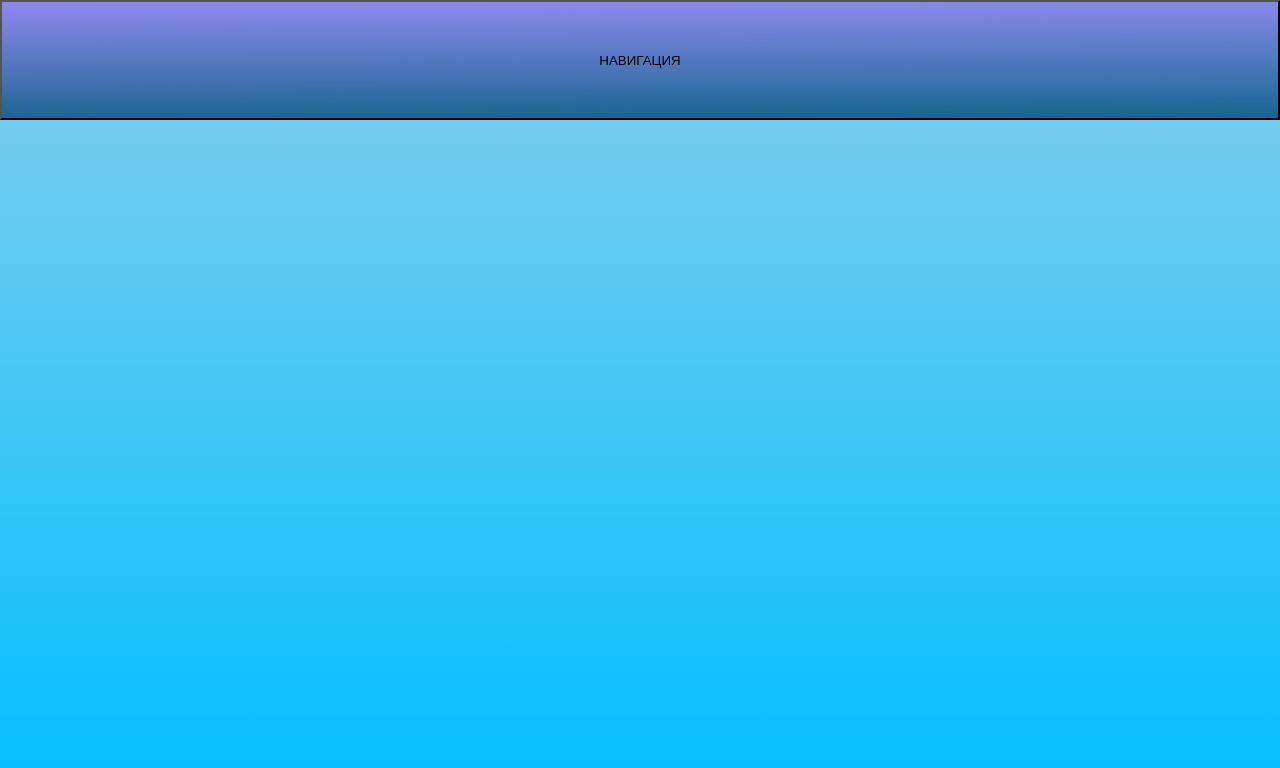
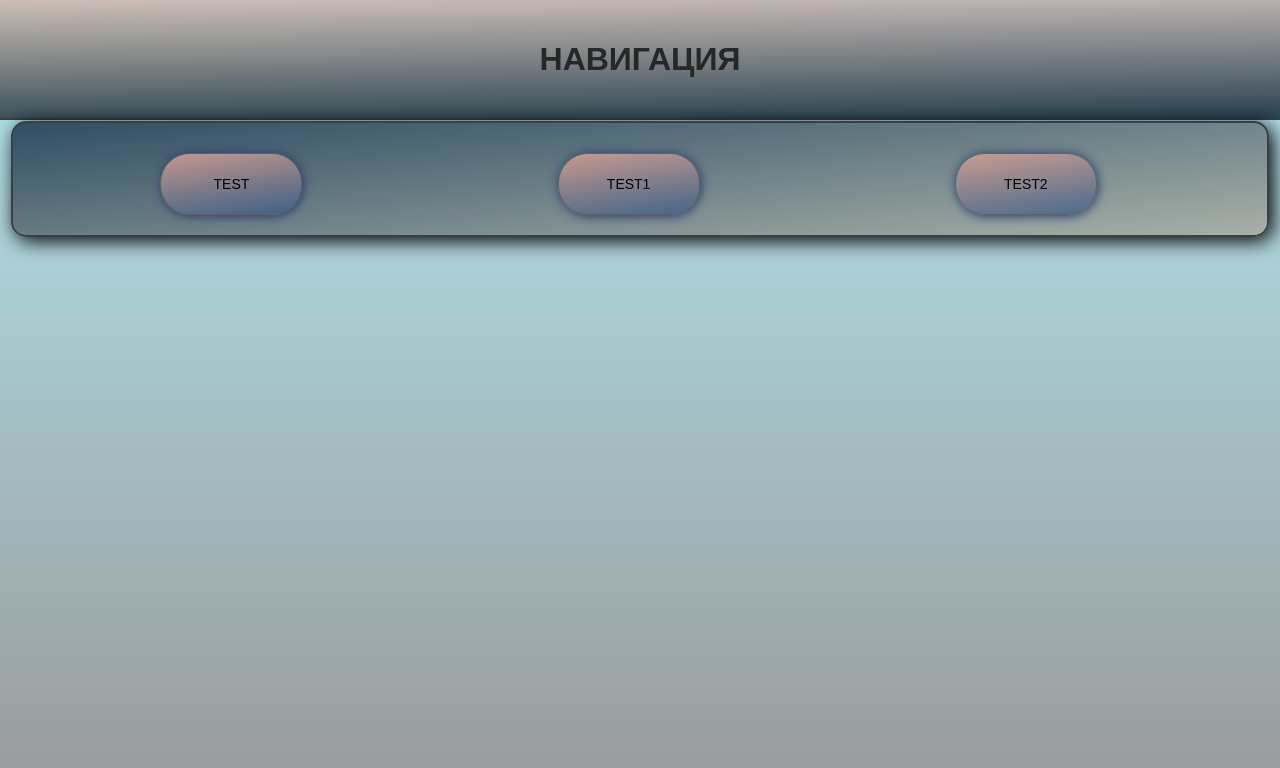
Before and after one commit to vlf0/DRF_test, a React (Create React App) app in the folder frontend/: page /analysis in a window 1280 px wide. Shown: the top 768 px of the page. Built offline with nearby package versions, Linux system fonts and the light colour scheme.

Commit message:
Creating drop-down menu on frontend.

```diff
--- a/frontend/package.json
+++ b/frontend/package.json
@@ -13,6 +13,7 @@
     "react-dom": "^18.2.0",
     "react-router-dom": "^6.20.1",
     "react-scripts": "5.0.1",
+    "react-spring": "^9.7.3",
     "web-vitals": "^2.1.4"
   },
   "scripts": {
--- a/frontend/src/components/Analysis.jsx
+++ b/frontend/src/components/Analysis.jsx
@@ -1,38 +1,62 @@
 import React, { useState } from 'react';
 import { useLocation } from 'react-router-dom';
+import { useSpring, animated } from 'react-spring';
+import DroppingMenu from './DroppingMenu';
 import "./menu_styles.css"
+import "./parent.css"
 
 
 function GetAnalysis() {
   const location = useLocation();
   const userData = location.state?.userData;
-  const [isOpen, setOpen] = useState(false);
-  const handleButtonClick = () => {
-    // Handle button click logic
-    console.log('Button clicked!');
-    // You can update state or perform any other actions here
+  const [isHovered, setHovered] = useState(false);
+
+  const handleMouseEnter = () => {
+    setHovered(true);
   };
+
+  const handleMouseLeave = () => {
+    setHovered(true);
+  };
+
+  const buttonSpring = useSpring({
+    opacity: isHovered ? 0.8 : 1,
+    config: { duration: 300 },
+  });
+
+  const menuSpring = useSpring({
+    opacity: isHovered ? 1 : 0,
+    transform: `scale(${isHovered ? 1 : 0})`,
+    config: { duration: 300 },
+  });
+
 
   return (
     <div className="dashboard">
+      <button
+        className='menu-button'
+        onMouseEnter={handleMouseEnter}
+        onMouseLeave={handleMouseLeave}
+        style={buttonSpring}
+      >
+        НАВИГАЦИЯ
+      </button>
+      <animated.nav
+        className={`menu ${isHovered ? "active" : ""}`}
+        onMouseEnter={handleMouseEnter}
+        onMouseLeave={handleMouseLeave} // Close the menu when leaving the button
+        style={menuSpring}
+      >
 
-    {/* <header className='header'> */}
-      <button className='menu-button' onClick={() => setOpen(!isOpen)}>НАВИГАЦИЯ</button>
-      <nav className={`menu ${isOpen ? "active" : ""}`}>
-        <ul className='menu_list'>
-            <li className='menu_item'>ПАО</li>
-            <li className='menu_item'>ПО</li>
-            <li className='menu_item'>Администрация</li>
-            <li className='menu_item'>IT</li>
-            <li className='menu_item'>Контроль качества</li>
-            <li className='menu_item'>Лабораотрия</li>
-        </ul>
-      </nav>
-    {/* </header> */}
+      <ul className='menu_list'>
+        <li className='menu_p'>TEST</li>
+        <li className='menu_p'>TEST1</li>
+        <li className='menu_p'>TEST2</li>
+      </ul>
 
+      </animated.nav>
     </div>
   );
 }
 
-
 export default GetAnalysis;
--- /dev/null
+++ b/frontend/src/components/DroppingMenu.jsx
@@ -0,0 +1,38 @@
+import React, { useState } from 'react';
+import { useSpring, animated } from 'react-spring';
+// import MenuPoint from './MenuPoint';
+import "./menu_styles.css";
+import "./menu_point.css";
+
+function DroppingMenu() {
+  const [isHovered, setHovered] = useState(false);
+
+  const handleMouseEnter = () => {
+    setHovered(true);
+  };
+
+  const handleMouseLeave = () => {
+    setHovered(false);
+  };
+
+  const menuPointSpring = useSpring({
+    opacity: isHovered ? 1 : 0,
+    transform: `scale(${isHovered ? 1 : 0})`,
+    config: { duration: 300 },
+  });
+
+  return (
+    <animated.nav
+    className={`submenu ${isHovered ? "active" : ""}`}
+
+    >
+      <ul className='submenu_list'>
+        <li className='menu_p'>TEST</li>
+        <li className='menu_p'>TEST1</li>
+        <li className='menu_p'>TEST2</li>
+      </ul>
+    </animated.nav>
+  );
+}
+
+export default DroppingMenu;
--- a/frontend/src/components/login_form.css
+++ b/frontend/src/components/login_form.css
@@ -1,18 +1,5 @@
-body {
-    margin: 0;
-    height: 100vh;
-    display: flex;
-    flex-direction: row;
-    justify-content: center;
-    align-items: center;
-    background: linear-gradient(to bottom, #87CEEB, #00BFFF);
-}
 
-div#root {
-    display: contents;
-}
-
-span {
+.span {
     display: flex;
     flex-wrap: wrap;
     justify-content: center;
@@ -50,7 +37,7 @@ span {
     background: linear-gradient(359deg, #517ce1, #1343b3);
 }
 
-input {
+.input {
     background: beige;
     border: 1px solid #080808;
     border-radius: inherit;
--- /dev/null
+++ b/frontend/src/components/menu_point.css
@@ -0,0 +1,48 @@
+
+.submenu {
+  display: flex;
+  flex-direction: row;
+  align-items: center;
+  justify-content: space-around;
+}
+
+.submenu.active {
+  position: absolute;
+  top: 121px;
+  background: linear-gradient(354deg, #a6a08fad, #17324bd6);
+  box-shadow: 4px 4px 20px 0px black;
+  }
+
+.submenu_list {
+  width: 95%;
+  padding: 0;
+  list-style-type: none;
+  display: flex;
+  flex-direction: row;
+  justify-content: space-around;
+  align-items: center;
+  margin: 10px;
+}
+
+.menu_p {
+  position: relative;
+  padding: 20px;
+  color: black;
+  font-family: sans-serif;
+  font-size: 14px;
+}
+
+.menu_p:nth-child(n) {
+  text-align: center;
+  display: flex;
+  justify-content: center;
+  align-items: center;
+  width: 100px;
+  height: 20px;
+  margin-top: 10px;
+  background: linear-gradient(352deg, #295487b0, #d7a092de);
+  padding: 20px;
+  border: 1px solid #606063;
+  border-radius: 30px;
+  box-shadow: 1px 1px 11px 0px #25366a;
+}
--- a/frontend/src/components/menu_styles.css
+++ b/frontend/src/components/menu_styles.css
@@ -1,20 +1,3 @@
-.body {
-  display: flex;
-}
-
-.menu_list {
-    margin: 0;
-    width: 100%;
-    padding: 0;
-    list-style-type: none;
-}
-
-/* .header {
-  position: fixed;
-  top: 0;
-  left: 0;
-  width: 100%;
-} */
 
 .dashboard {
   display: flex;
@@ -33,21 +16,16 @@
 .menu {
   position: absolute;
   top: calc(100% + 5px);
-  width: 100%;
-  background-color: #fff;
-  border-bottom: 4px solid #054d9a;
-  border-left: 4px solid #054d9a;
-  border-right: 4px solid #054d9a;
+  width: 98%;
+  background: linear-gradient(354deg, #a6a08fad, #17324bd6);
+  border: 2px solid #393e48;
   border-radius: 15px;
-  border-top-left-radius: 0;
-  border-top-right-radius: 0;
-  transform: translateY(-20px);
-  opacity: 0;
-  visibility: hidden;
-  transition: 0.4s;
 }
 
 .menu_list {
+  width: 95%;
+  padding: 0;
+  list-style-type: none;
   display: flex;
   flex-direction: row;
   justify-content: space-around;
@@ -56,19 +34,44 @@
 }
 
 .menu.active {
-  background-color: #00567cbd;
-  opacity: 1;
-  transform: translateY(0);
-  visibility: visible;
+  position: absolute;
+  top: 121px;
+  background: linear-gradient(354deg, #a6a08fad, #17324bd6);
+  box-shadow: 4px 4px 20px 0px black;
   }
 
+/* .menu_item:nth-child(n) {
+  text-align: center;
+  display: flex;
+  justify-content: center;
+  align-items: center;
+  width: 100px;
+  height: 30px;
+  margin-top: 15px;
+  background: linear-gradient(352deg, #295487b0, #d7a092de);
+  padding: 20px;
+  border: 1px solid #606063;
+  border-radius: 30px;
+} */
+
 .menu_item:nth-child(n) {
-  margin-top: 15px;
-
+  position: relative;
+  padding: 20px;
+  color: black;
+  font-family: sans-serif;
+  font-size: 14px;
 }
 
 .menu-button {
+  border-top: none;
+  border-left: none;
+  border-right: none;
+  border-bottom: 2px solid #393e48;
+  font-size: xx-large;
+  font-weight: bold;
+  font-family: sans-serif;
+  color: #272728;
   width: 100%;
   height: 100%;
-  background: linear-gradient(359deg, #00567c7a, #aa7cf79c);
+  background: linear-gradient(359deg, #252e32b8, #f8cea8b5);
 }
--- /dev/null
+++ b/frontend/src/components/parent.css
@@ -0,0 +1,13 @@
+body {
+  margin: 0;
+  height: 100vh;
+  display: flex;
+  flex-direction: row;
+  justify-content: center;
+  align-items: center;
+  background: linear-gradient(to bottom, #b3eaf3, #78797ac2);
+}
+
+div#root {
+  display: contents;
+}
```
Also changed, not shown: 1 other file (tests, documents, lock files or other folders).
